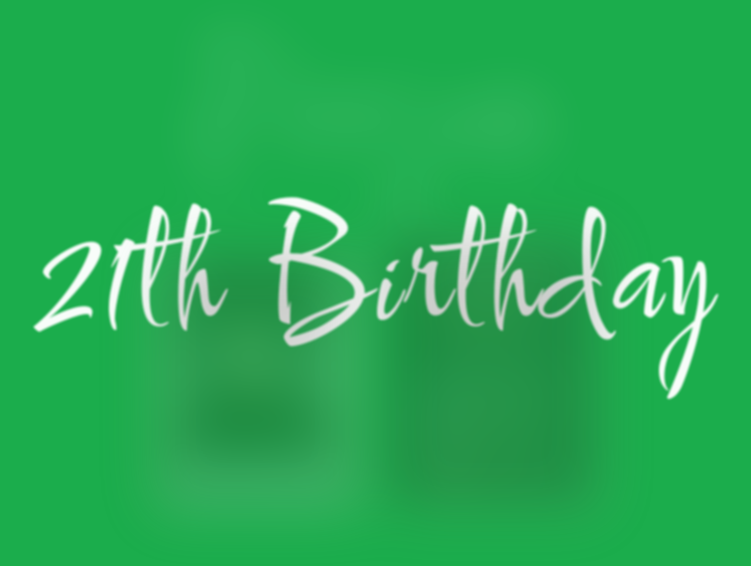
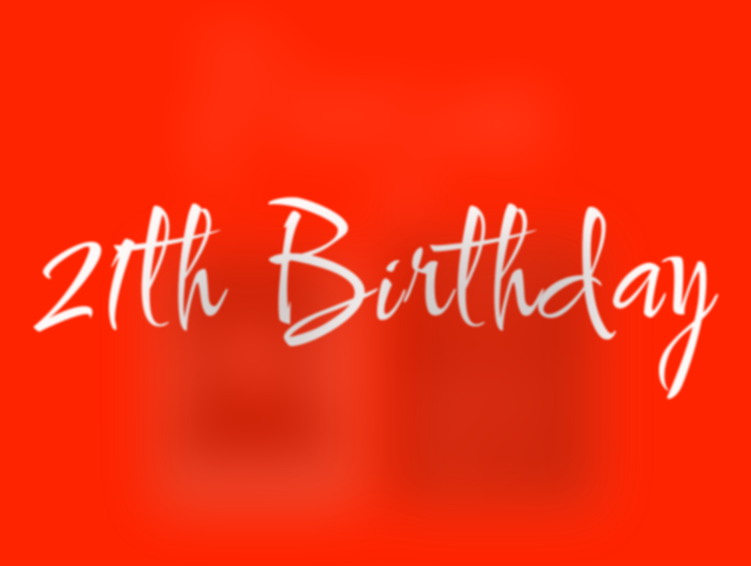
Before and after one commit to wishbirthday/wishbirthday.github.io, a plain HTML site: page index.html in a window 1280 px wide. Shown: the part 112-678 px from the top of the page, without its empty margins (268-1019 px from the left). Drawn offline with Linux system fonts and the light colour scheme.

Commit message:
Update index.html

```diff
--- a/index.html
+++ b/index.html
@@ -24,7 +24,8 @@ body{
 .container{
   position: relative;
   width: 100%;
-  background: rgb(27, 173, 76);
+/*   background: rgb(27, 173, 76); */
+  background-color: #FF2400;
   display: flex;
   justify-content: center;
   flex-direction: column;
```
